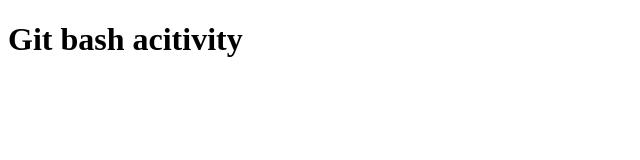
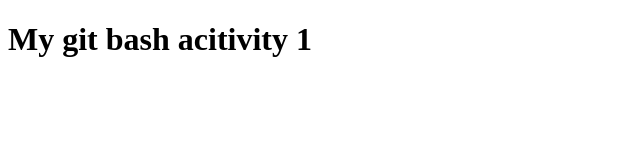
Before and after one commit to neilbernard-sscgi/sscgi_supillo_act1, a plain HTML site: page index.html in a window 1280 px wide. Shown: the whole page, without its empty margins (0-640 px from the left). Drawn offline with Linux system fonts and the light colour scheme.

Commit message:
Edited index html

```diff
--- a/index.html
+++ b/index.html
@@ -6,7 +6,7 @@
     <title>Git Bash</title>
 </head>
 <body>
-    <h1>Git bash acitivity</h1>
+    <h1>My git bash acitivity 1</h1>
 
 </body>
 </html>
```
